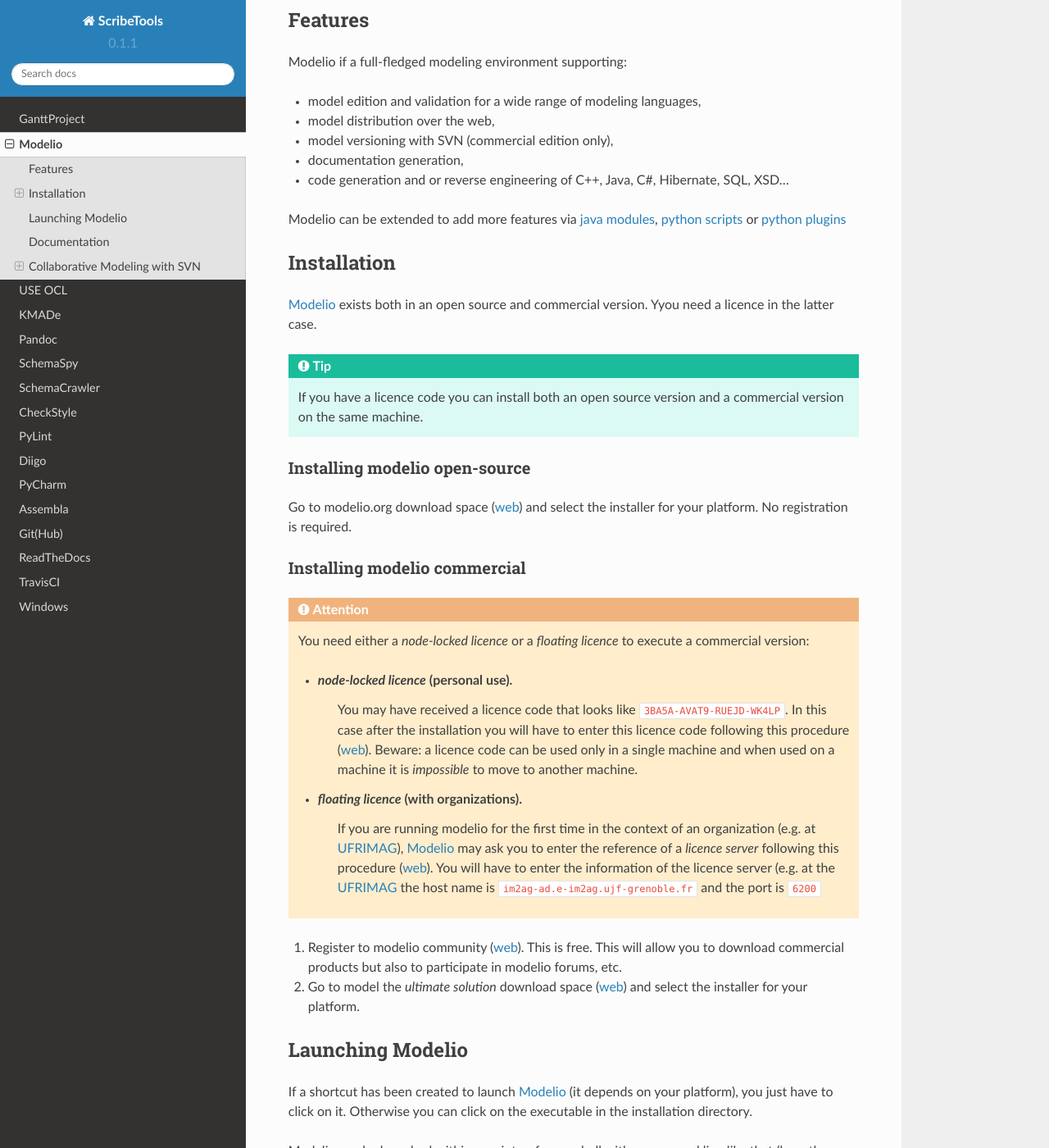
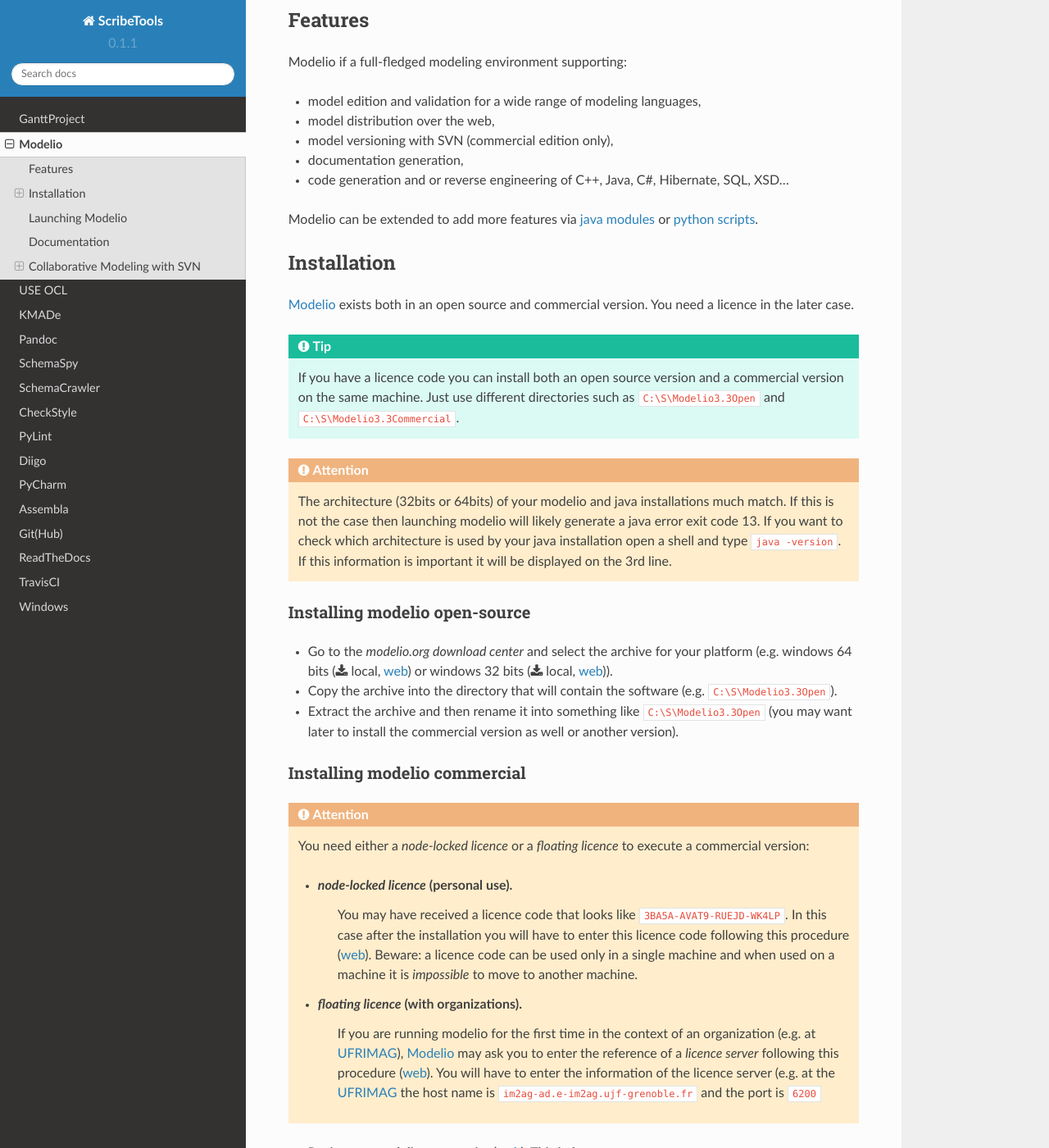
Before and after one commit to ScribesZone/ScribesTools, a Sphinx documentation site: the page built from docs/modelio/index.rst, in a window 1280 px wide and 1400 px high, scrolled down 484 px. Shown: the whole window at 82% size. Built offline with Sphinx 7.4.7 and the Read the Docs theme 2.0.0, drawn with Linux system fonts in a browser that asks for light colours; pages that are not in the unit, such as notebooks, are missing from menus; some of the changed text lies outside the part shown.

Commit message:
updated and addition to res/modelio

```diff
--- a/docs/modelio/index.rst
+++ b/docs/modelio/index.rst
@@ -7,9 +7,8 @@
 
 .. figure:: media/various-models.jpg
 
-Modelio_ is high extensible via `java modules`_,
-`python scripts`_ or `python plugins`_. Modelio_ runs on Windows, Mac, and
-Linux.
+Modelio_ is high extensible via `java modules`_ or `python scripts`_ .
+Modelio_ runs on Windows, Mac, and Linux.
 
 Features
 --------
@@ -20,25 +19,46 @@
 * model distribution over the web,
 * model versioning with SVN (commercial edition only),
 * documentation generation,
-* code generation and or reverse engineering of C++, Java, C#, Hibernate, SQL, XSD...
+* code generation and or reverse engineering of C++, Java, C#, Hibernate,
+  SQL, XSD...
 
-Modelio can be extended to add more features via `java modules`_,
-`python scripts`_ or `python plugins`_
+Modelio can be extended to add more features via `java modules`_ or
+`python scripts`_.
 
 Installation
 ------------
 
-Modelio_ exists both in an open source and commercial version. Yyou need a
-licence in the latter case.
+Modelio_ exists both in an open source and commercial version. You need a
+licence in the later case.
+
 
 .. tip::
     If you have a licence code you can install both an open source version
-    and a commercial version on the same machine.
+    and a commercial version on the same machine. Just use different
+    directories such as  ``C:\S\Modelio3.3Open`` and
+    ``C:\S\Modelio3.3Commercial``.
+
+.. attention::
+    The architecture (32bits or 64bits) of your modelio and java installations
+    much match.  If this is not the case then launching modelio will likely
+    generate a java error exit code 13. If you want to check which architecture
+    is used by your java installation open a shell and type ``java -version``.
+    If this information is important it will be displayed on the 3rd line.
 
 Installing modelio open-source
 ^^^^^^^^^^^^^^^^^^^^^^^^^^^^^^
-Go to modelio.org download space |modelio-free-download| and select the
-installer for your platform. No registration is required.
+
+*   Go to the `modelio.org download center` and select
+    the archive for your platform (e.g. windows
+    64 bits |ModelioWin64| or windows 32 bits |ModelioWin32|).
+
+*   Copy the archive into the directory that will contain the software
+    (e.g. ``C:\S\Modelio3.3Open``).
+
+*   Extract the archive and then rename it into something like
+    ``C:\S\Modelio3.3Open`` (you may want later to install the commercial
+    version as well or another version).
+
 
 Installing modelio commercial
 ^^^^^^^^^^^^^^^^^^^^^^^^^^^^^
@@ -64,35 +84,34 @@
         ``im2ag-ad.e-im2ag.ujf-grenoble.fr`` and the port is ``6200``
 
 
-#. Register to modelio community |modelio-register|. This is free.
-   This will allow you to download commercial products but also to
-   participate in modelio forums, etc.
+* Register to modelio community |modelio-register|. This is free.
+    This will allow you to download commercial products but also to
+    participate in modelio forums, etc.
 
-#. Go to model the *ultimate solution* download space |modelio-ultimate| and
-   select the installer for your platform.
-
-
-
+* Go to model the *ultimate solution* download space |modelio-ultimate| and
+    select the installer for your platform.
 
 
 Launching Modelio
 -----------------
-If a shortcut has been created to launch Modelio_ (it depends on your platform),
-you just have to click on it. Otherwise you can click on the executable in the
-installation directory.
+If a shortcut has been created to launch Modelio_ (it depends on your
+platform), you just have to click on it. Otherwise you can click on the
+executable in the installation directory.
 
 Modelio can be launched within a script or from a shell with a command line
-like that (here the installation directory is ``C:\S\Modelio3.2OpenSource\``::
+like that (here the installation directory is ``C:\S\Modelio3.3Open\``::
 
-    C:\S\Modelio3.2Open\modelio.exe
+    C:\S\Modelio3.3Open\modelio.exe
 
 It could be wise to create a command to add parameters (or to change the
 shortcut on windows) in order to display the console window and run the Modelio_
 in debug mode (this allows to have more messages in the console in case of
 modelio errors)::
 
-    C:\S\Modelio3.2Open\modelio.exe -mdebug -consoleLog
+    C:\S\Modelio3.3Open\modelio.exe -mdebug -consoleLog
 
+If you get an error 'exit code 13' it is likely that the java and modelio
+architecture (32 bits or 64 bits) do not match.
 
 Documentation
 -------------
@@ -207,8 +226,8 @@
 .. |modelio-forums| replace::
     `forums <https://www.youtube.com/user/ModelioCommunity>`__
 
-.. |modelio-free-download| replace::
-    (`web <https://www.modelio.org/downloads/download-modelio.html>`__)
+.. _`modelio.org download center` :
+    https://www.modelio.org/downloads/download-modelio.html
 
 .. |modelio-register| replace::
     (`web <http://www.modeliosoft.com/en/purchase/user-registration.html?page=shop.registration>`__)
@@ -244,3 +263,12 @@
 .. _`python plugins`: http://PyModelio.readthedocs.org
 
 .. _UFRIMAG: http://ufrima.imag.fr/
+
+
+.. |ModelioWin64| replace::
+    (:download:`local <../../res/modelio/downloads/Win/modelio-open-201502191121-win32.win32.x86_64.zip>`,
+    `web <https://www.modelio.org/modelio-122/doc_download/106-modelio-331-windows-64-bit.html>`__)
+
+.. |ModelioWin32| replace::
+    (:download:`local <../../res/modelio/downloads/Win/modelio-open-201502191121-win32.win32.x86.zip>`,
+    `web <https://www.modelio.org/modelio-122/doc_download/105-modelio-331-windows-32-bit.html>`__)
```
